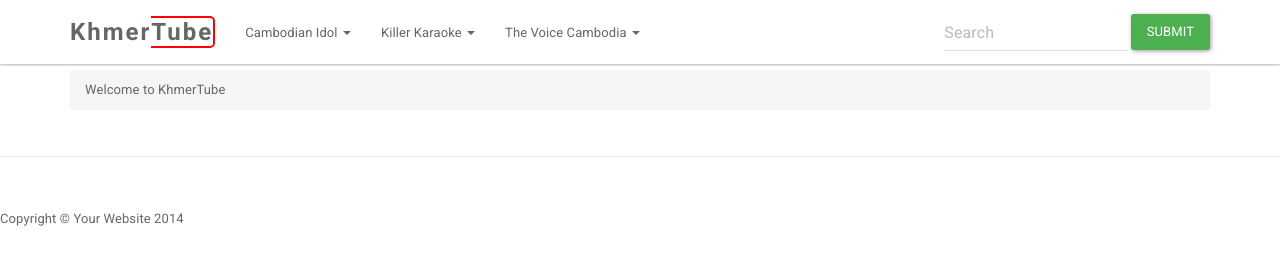
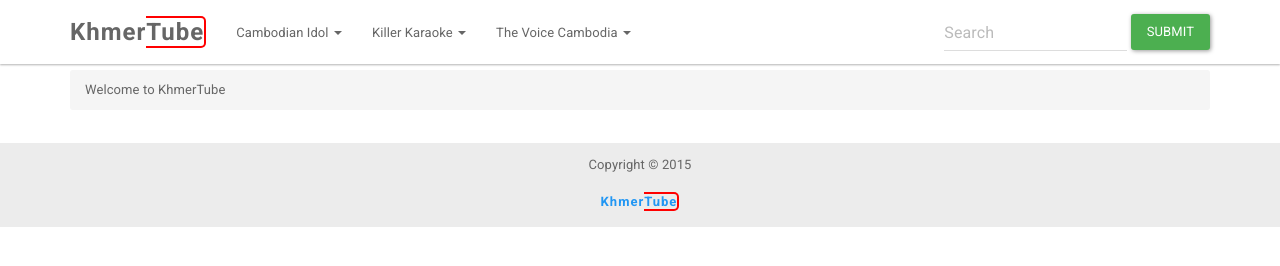
Before and after one commit to rattanakchea/khmer-tube, a plain HTML site: page index.html in a window 1280 px wide. Drawn offline with nearby package versions, Linux system fonts and the light colour scheme; no server answers.

Commit message:
style footer v1.0

```diff
--- a/css/4-col-portfolio.css
+++ b/css/4-col-portfolio.css
@@ -45,7 +45,7 @@ a.videos:hover{
 
 a#logo{
   font-weight: 700;
-  letter-spacing: .2rem;
+  letter-spacing: .1rem;
 }
 
 
@@ -66,3 +66,10 @@ a#logo span{
   display: -ms-flexbox;
   display:         flex;
 }
+
+footer {
+  padding-top: 1rem;
+  text-align: center;
+  background: #ececec;
+  margin: 1rem 0 0 0;
+}
--- a/index.html
+++ b/index.html
@@ -28,16 +28,17 @@
         <div class="container">
             <div class="ng-view="></div>
         </div> <!-- end container -->
-        <hr>
 
         <!-- Footer -->
         <footer>
-            <div class="row">
-                <div class="col-lg-12">
-                    <p>Copyright &copy; Your Website 2014</p>
+            <div class="container">
+                <div class="row">
+                    <div class="col-md-4 col-md-offset-4">
+                    <p>Copyright &copy; 2015</p>
+                    <p><a ng-click="init()" id="logo" href="#/">Khmer<span>Tube</span></a></p>
+                    </div>
                 </div>
             </div>
-            <!-- /.row -->
         </footer>
 
 
```
Also changed, not shown: 1 other file.
